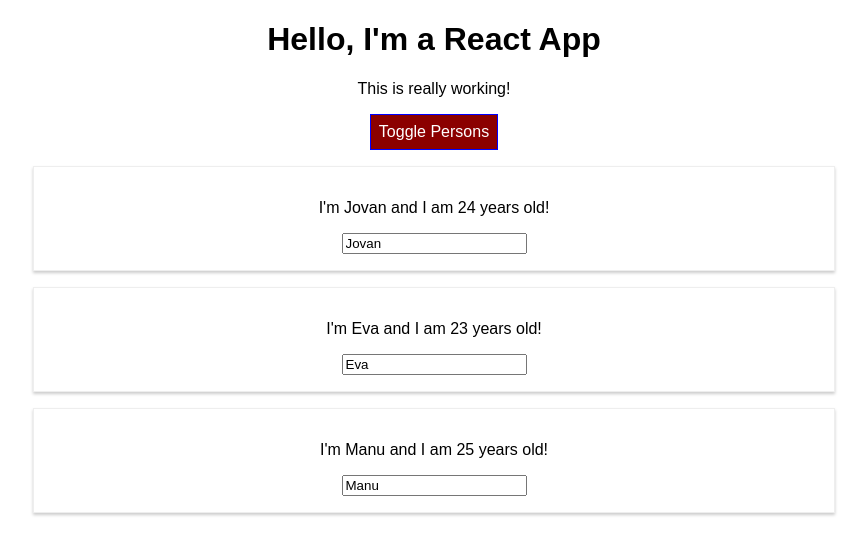
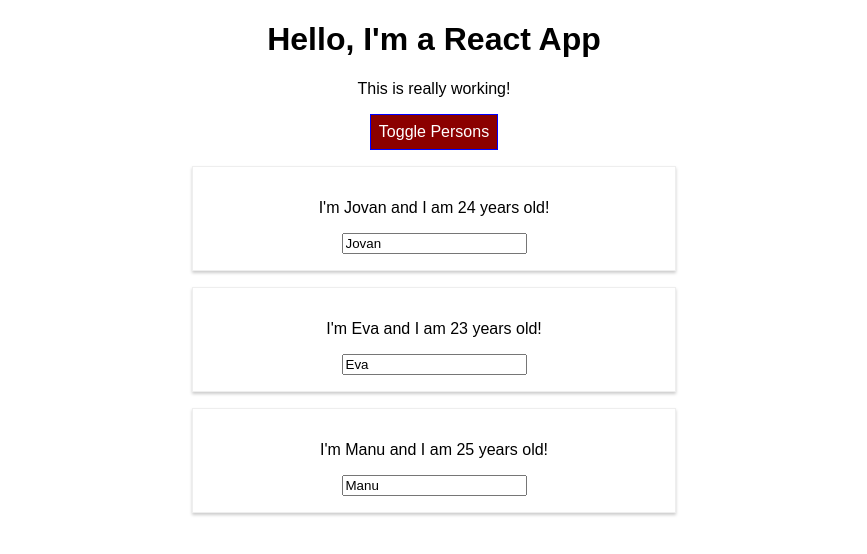
Before and after one commit to Petkoski/burger-builder, a React (Create React App) app: page / in a window 1280 px wide. Both pictures are taken after a click on the button "Toggle Persons". Shown: the top 554 px of the page, without its empty margins (206-1073 px from the left). Built offline with nearby package versions, Linux system fonts and the light colour scheme.

Commit message:
Adding pseudo selectors and med.queries to module

```diff
--- a/src/App.js
+++ b/src/App.js
@@ -52,20 +52,22 @@ class App extends Component {
   }
 
   render() {
-    const buttonStyle = {
-      backgroundColor: 'green',
-      color: 'white',
-      font: 'inherit',
-      border: '1px solid blue',
-      padding: '8px',
-      cursor: 'pointer',
-      // ':hover': { //Works because Radium is added
-      //   backgroundColor: 'lightgreen',
-      //   color: 'black'
-      // }
-    };
+    // const buttonStyle = {
+    //   backgroundColor: 'green',
+    //   color: 'white',
+    //   font: 'inherit',
+    //   border: '1px solid blue',
+    //   padding: '8px',
+    //   cursor: 'pointer',
+    //   // ':hover': { //Works because Radium is added
+    //   //   backgroundColor: 'lightgreen',
+    //   //   color: 'black'
+    //   // }
+    // };
 
     let personsDiv = null;
+    let btnClass = '';
+
     if(this.state.showPersons) {
       //Outsourcing the check to a variable outside of the return()
       personsDiv = (
@@ -88,11 +90,12 @@ class App extends Component {
       );
 
       //Setting the button color dynamically
-      buttonStyle.backgroundColor = 'darkred';
+      // buttonStyle.backgroundColor = 'darkred';
       // buttonStyle[':hover'] = {
       //   backgroundColor: 'salmon',
       //   color: 'black'
       // };
+      btnClass = styles.darkred;
     }
 
     const labelClasses = []; //Class styles defined in App.css
@@ -123,7 +126,9 @@ class App extends Component {
 
         <button
           onClick={this.togglePersonsHandler}
-          style={buttonStyle}>
+          className={btnClass}
+          // style={buttonStyle}
+          >
             Toggle Persons
         </button>
 
--- a/src/App.module.css
+++ b/src/App.module.css
@@ -9,3 +9,26 @@
 .bold {
   font-weight: bold;
 }
+
+.App button {
+  background-color: green;
+  color: white;
+  font: inherit;
+  border: 1px solid blue;
+  padding: 8px;
+  cursor: pointer
+}
+
+.App button:hover {
+  background-color: lightgreen;
+  color: black;
+}
+
+.App button.darkred {
+  background-color: darkred;
+}
+
+.App button.darkred:hover {
+  background-color: salmon;
+  color: black;
+}
--- a/src/Person/Person.js
+++ b/src/Person/Person.js
@@ -4,7 +4,8 @@
 
 import React from 'react';
 // import Radium from 'radium';
-import './Person.css'; //Importing regular stylesheet (not a module [no .module in front of .css])
+// import './Person.css'; //Importing regular stylesheet (not a module [no .module in front of .css])
+import styles from './Person.module.css'; //Object that gives access to a string version of defined css styles (adjusted to be unique to this file where they are imported)
 
 const person = (props) => {
     //props - object giving us access to all the attributes (& content) passed to the component
@@ -18,7 +19,7 @@ const person = (props) => {
     // Outputting dynamic content
     return (
         // <div className="Person" style={style}>
-        <div className="Person">
+        <div className={styles.Person}>
             <p onClick={props.click}>I'm {props.name} and I am {props.age} years old!</p>
             <p>{props.children}</p>
 
--- /dev/null
+++ b/src/Person/Person.module.css
@@ -0,0 +1,17 @@
+/* Codes here are scoped/unique to a file (since this is a css module) */
+
+.Person {
+    width: 60%;
+    margin: 16px auto;
+    border: 1px solid #eee;
+    box-shadow: 0 2px 3px #ccc;
+    padding: 16px;
+    text-align: center;
+}
+
+/* We can do this: */
+@media (min-width: 500px) {
+    .Person {
+        width: 450px;
+    }
+}
```
